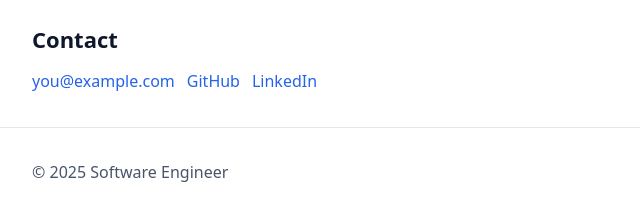
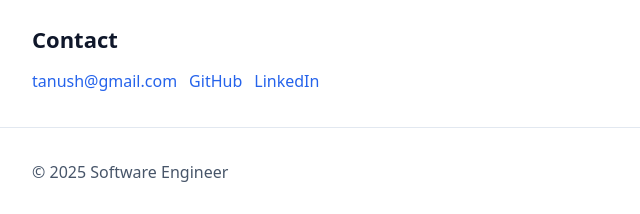
Before and after one commit to tanush-02/resume, a plain HTML site: page index.html in a window 1280 px wide. Shown: the part 1734-1948 px from the top of the page, 144-784 px from the left. Drawn offline with Linux system fonts and the light colour scheme.

Commit message:
Update index.html

```diff
--- a/index.html
+++ b/index.html
@@ -117,7 +117,7 @@ t<!doctype html>
       <section id="contact" class="section">
         <h2>Contact</h2>
         <ul class="contact-list">
-          <li><a href="mailto:you@example.com">you@example.com</a></li>
+          <li><a href="mailto:you@example.com">tanush@gmail.com</a></li>
           <li><a href="https://github.com/" target="_blank" rel="noopener">GitHub</a></li>
           <li><a href="https://www.linkedin.com/" target="_blank" rel="noopener">LinkedIn</a></li>
         </ul>
```
